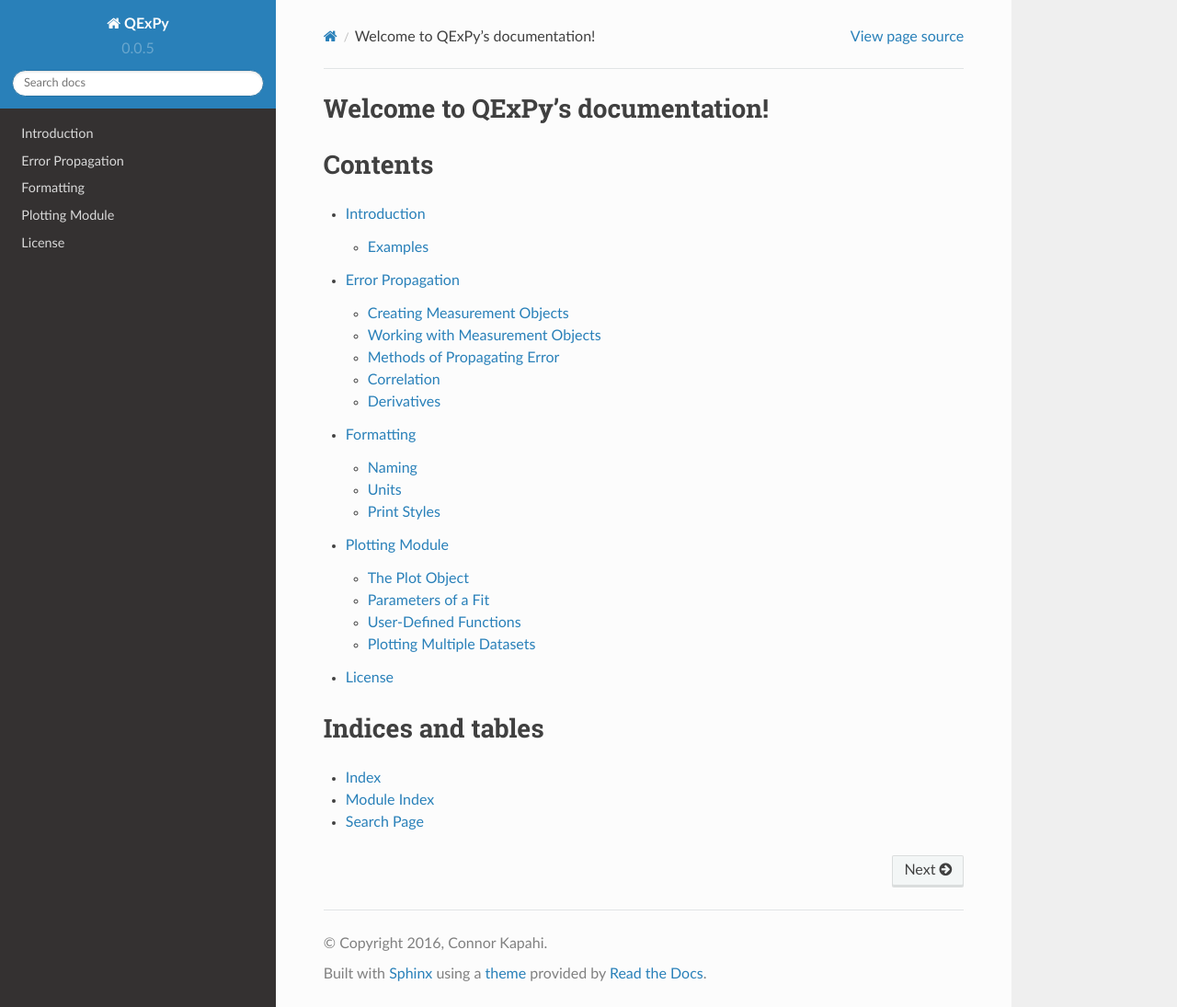
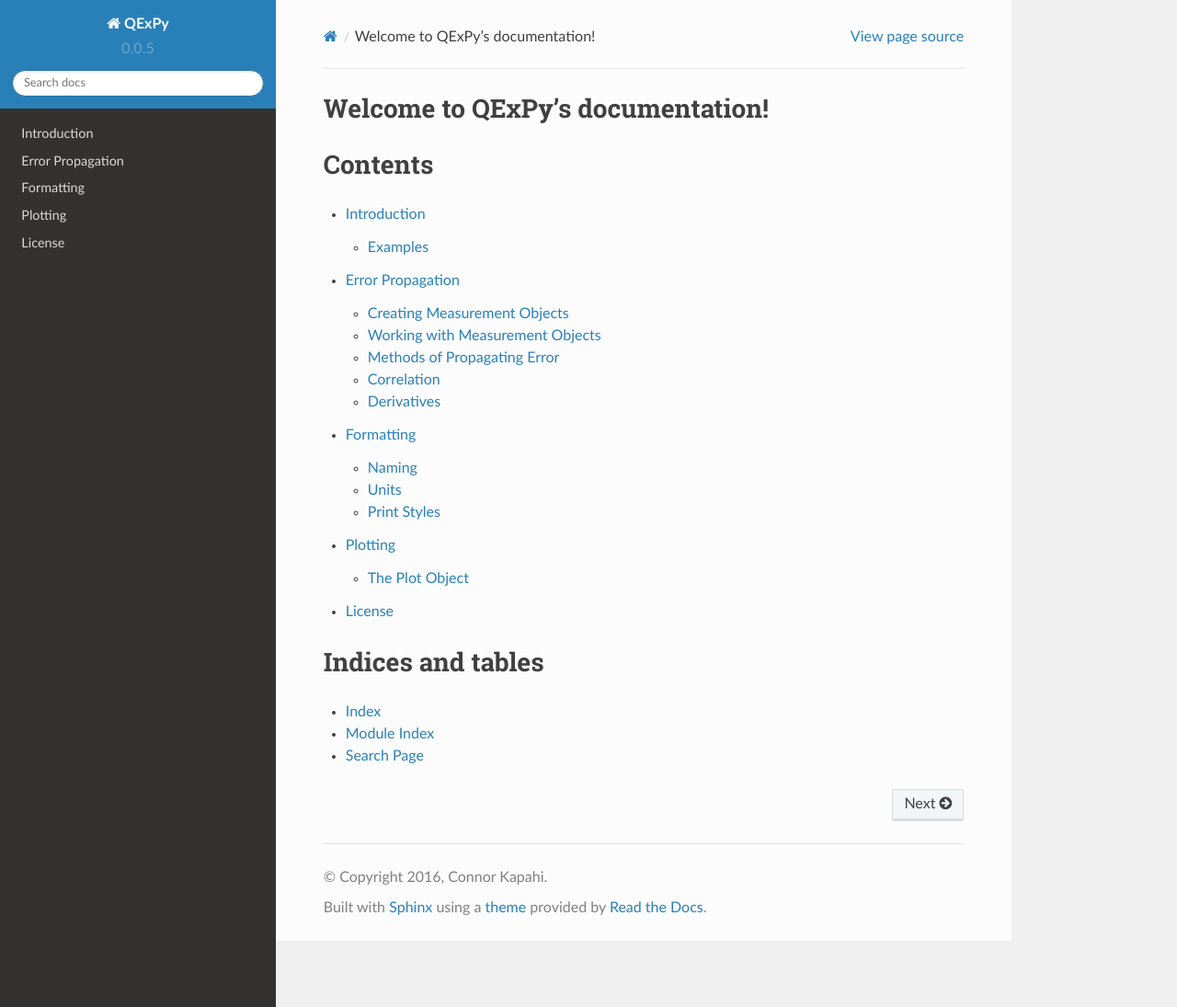
Before and after one commit to Queens-Physics/qexpy, a Sphinx documentation site: the page built from docs/index.rst, in a window 1280 px wide and 1095 px high. Shown: the whole window at 92% size. Built offline with Sphinx 7.4.7 and the Read the Docs theme 2.0.0, drawn with Linux system fonts in a browser that asks for light colours; some of the changed lines change nothing that is shown.

Commit message:
Changes to plotting documentation to fix ReadTheDocs plot issue.

```diff
--- a/docs/plotting.rst
+++ b/docs/plotting.rst
@@ -1,19 +1,21 @@
-Plotting Module
-===============
+Plotting
+========
 
-This module is where QExPy and Bokeh combine.  The creation of plots and
-the tools used to interact with said plots are created using Bokeh.
-The aim of the plotting module is to allow for the creation of plots and
-fits without the involved methods normally required to create an
-interactive plot.
+This module is what will allow for both fitting and the creation of
+figures. Similar to the process used in creating Measurement objects,
+the creation and use of figures is based on the Plot object.
+Furthermore, the actual figure itself can be rendered using both the
+Bokeh and Matplotlib Python packages. While each engine has different
+benifits, this document will focus on the use of the Plot object, rather
+than the plotting software itself.
 
 The Plot Object
 ---------------
 
 Plots created with QExPy are stored in a variable like any other value.
-This variable can then be operated on to add or change different aspects of
-the plot, such as lines of fit, user-defined functions or simply the colour
-of data point.
+This variable can then be operated on to add or change different aspects
+of the plot, such as lines of fit, user-defined functions or simply the
+colour of data point.
 
 .. bokeh-plot::
    :source-position: above
@@ -23,192 +25,11 @@
    # This produces two sets of data which should be fit to a line with a
    # slope of 3 and an intercept 2
 
-   figure = p.Plot([1, 2, 3, 4, 5], [5, 7, 11, 14, 17], xerr=0.5, yerr=1)
+   figure = p.Plot([1, 2, 3, 4, 5], [5, 7, 11, 14, 17],
+					xerr=0.5, yerr=1)
    figure.show()
 
 Using methods such as *.fit* or *.residuals* will create a best fit of
 the data and display the residual output.  The *.fit* attribute also has
-arguments of what type of fit is required and, if the model is not built-in
-to the module, an initial guess of the fitting parameters.
-
-.. automethod:: qexpy.plotting.Plot.fit
-
-Note, for the guess argument, the expected input is a list of numbers which
-should be close to the true parameters.  If said values are not known, a
-list of ones, of the correct length will suffice, although the fitting
-algorithm may take longer to complete.  For example:
-
-.. nbinput:: ipython3
-
-   def model(x, pars):
-   return pars[0] + pars[1]*x
-
-   # As this model requires two parameters a guess should be:
-   guess = [1, 1]
-
-Using these methods, a plot with a best fit line and residuals can easily
-be constructed.
-
-.. nbinput:: ipython3
-
-   import qexpy.error as e
-   import qexpy.plotting as p
-
-   x = e.Measurement([1, 2, 3, 4, 5], [0.5], name='Length', units='cm')
-   y = e.Measurement([5, 7, 11, 14, 17], [1], name='Mass', units='g')
-
-   figure = p.Plot(x, y)
-   figure.fit('linear')
-   figure.residuals()
-   figure.show()
-
-.. nboutput:: ipython3
-
-.. bokeh-plot::
-   :source-position: none
-
-   import qexpy.plotting as p
-
-   figure = p.Plot([1, 2, 3, 4, 5], [5, 7, 11, 14, 17], xerr=0.5, yerr=1)
-   figure.fit('linear')
-   figure.residuals()
-   figure.show('file')
-
-The included models for fitting include:
-
-Linear: :math:`y=m x+b`
-
-Gaussian: :math:`y=\frac{1}{\sqrt{2 \pi \sigma}}\exp{-\frac{(x-\mu)^2}{\sigma}}`
-
-Polynomial: :math:`y=\sum_{i=0}^{N} a_i x^i` with parameters :math:`a_i`
-
-Once fitted, the parameters of a fit can be returned with the
-*.fit_parameters* method.
-
-Parameters of a Fit
--------------------
-
-In the case of any polynomial fit, included as a model by default, each
-parameter is labelled in accordance with the power of the *x* variable.
-Thus in the case of a linear fit, the intercept would be *pars[0]* and the
-slope would be *pars[1]*.  This pattern hold for any degree of polynomial
-fitted to the data.
-
-For the Gaussian fit, *pars[0]* refers to the mean and *pars[1]* to the
-standard deviation of the Gaussian curve.  Any models given by the user are
-required to have two arguments.  The first being the independent variable
-and the second as the parameters of the model.
-
-Once calculated, the parameters are stored in the Plot object, and can be
-printed using the *.print_fit* method, which will print the parameters and,
-in the case of parameters with defined names, the name in a pretty format.
-
-.. nbinput:: ipython3
-
-   x = e.Measurement([1, 2, 3, 4, 5], [0.5], name='Length', units='cm')
-   y = e.Measurement([5, 7, 11, 14, 17], [1], name='Mass', units='g')
-
-   figure = p.Plot(x, y)
-   figure.fit('linear')
-   figure.print_fit()
-
-.. nboutput:: ipython3
-
-   intercept = 3 +/- 1
-   slope = 2 +/- 1
-
-User-Defined Functions
-----------------------
-
-A user defined function can be plotted using the *.function* method as we
-have previously done for curve fits and residual outputs.
-To add a theoretical curve, or any other curve:
-
-.. nbinput:: ipython3
-
-   import qexpy.error as e
-   import qexpy.plotting as p
-
-   x = e.Measurement([1, 2, 3, 4, 5], [0.5], name='Length', units='cm')
-   y = e.Measurement([5, 7, 11, 14, 17], [1], name='Mass', units='g')
-
-   figure = p.Plot(x, y)
-   figure.fit('linear')
-
-   def theoretical(x):
-       return 3 + 2*x
-
-   figure.function(x, theoretical)
-   figure.show()
-
-.. automethod:: qexpy.plotting.Plot.function
-
-The final method relevant to Plot objects is the show method.
-This, by default will output the Bokeh plot in a terminal, or output of a
-Jupyter notebook, if that is where the code is executed.
-This method does have an optional argument that determines where the plot
-is shown, with options of 'inline' and 'file'.  The 'inline' option is
-selected by default and refers to output in the console line itself,
-while 'file' creates an HTML file that should open in your default
-browser and save to whatever location your Python code file is currently
-in.
-
-.. nbinput:: ipython3
-
-   import qexpy.error as e
-   import qexpy.plotting as p
-
-   x = e.Measurement([1, 2, 3, 4, 5], [0.5], name='Length', units='cm')
-   y = e.Measurement([5, 7, 11, 14, 17], [1], name='Applied Mass',
-	units='g')
-
-   figure = p.Plot(x, y)
-   figure.show('file')
-
-For this code, there is no output, as the plot will be saved in the working
-directory and opened in a browser.  For example, if the above code is
-located in *Diligent_Physics_Student/Documents/Python* then the HTML file
-will also be in said */Python* folder.
-
-Plotting Multiple Datasets
---------------------------
-
-In many cases, multiple sets of data must be shown on a single plot,
-possibly with multiple residuals. In this case, the *.show_on(figure)*
-method is used to show the argument on the plot of whichever plot object
-is acted on.
-
-.. automethod:: qexpy.plotting.Plot.show_on
-
-This method is used by creating two separate plot objects and acting upon
-each as you would with any other plot. When showing the plot, instead of
-using the *.show* method, *.show_on(figure2)* is used, where *figure2* is
-whatever you wish to add to the final plot.
-
-.. nbinput:: ipython3
-
-   import qexpy.error as e
-   import qexpy.plotting as p
-
-   x1 = e.Measurement([1, 2, 3, 4, 5], [0.5], name='Length', units='cm')
-   y1 = e.Measurement([5, 7, 11, 14, 17], [1], name='Applied Mass',
-	units='g')
-
-   figure1 = p.Plot(x1, y1)
-   figure1.fit('linear')
-   figure1.residual()
-
-   x2 = e.Measurement([1, 2, 3, 4, 5], [0.5], name='Length', units='cm')
-   y2 = e.Measurement([4, 8, 13, 12, 19], [1], name='Applied Mass',
-	units='g')
-
-   figure2 = p.Plot(x2, y2)
-   figure2.fit('linear')
-   figure2.residual()
-
-   figure1.show_on(figure2)
-
-.. todo:::
-
-   Adjust _plot_function so that lines are plotted along x-xerr to x+xerr
-   Test for compatibility with on ReadTheDocs
+arguments of what type of fit is required and, if the model is not
+built-in to the module, an initial guess of the fitting parameters.
```
